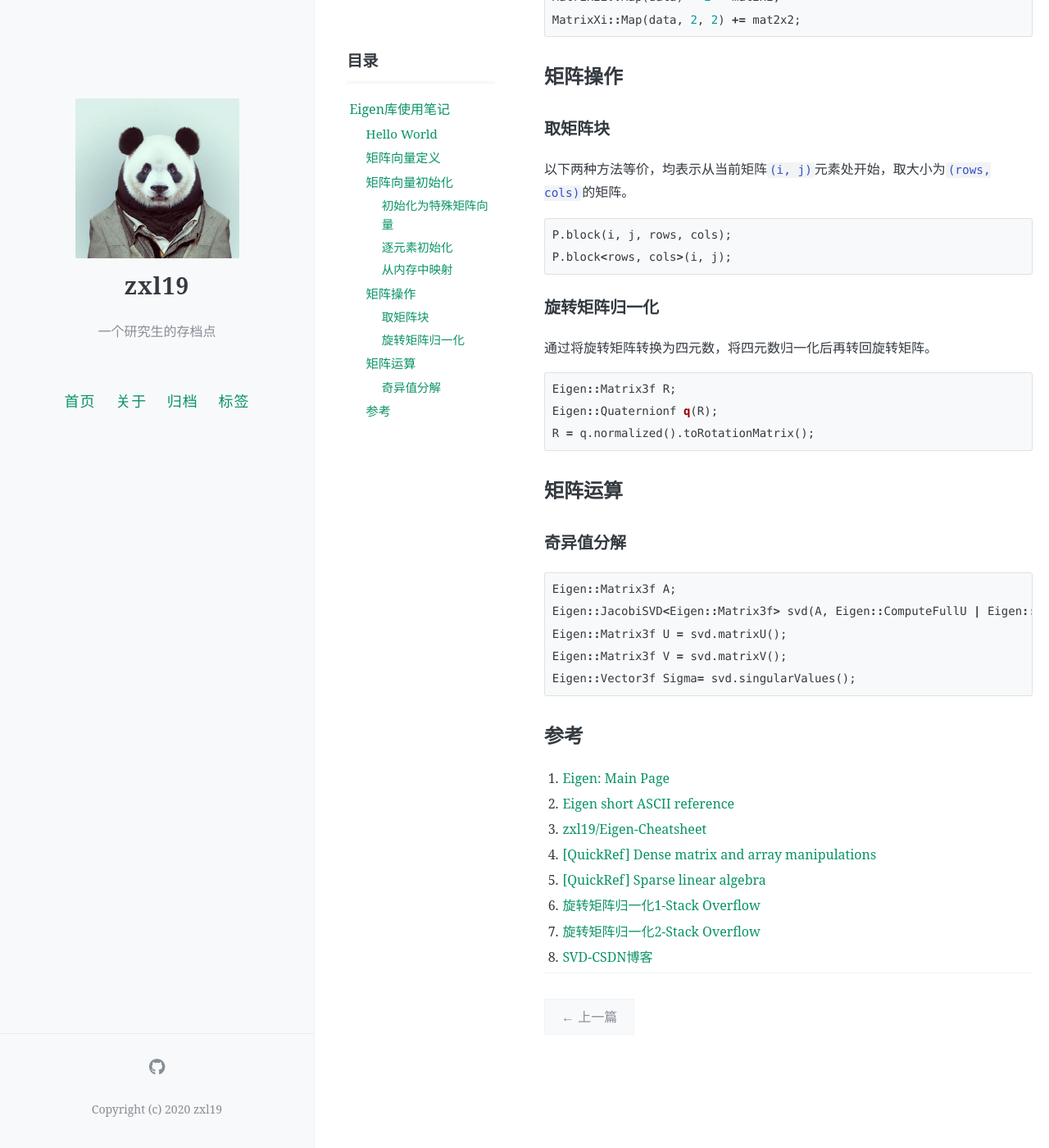
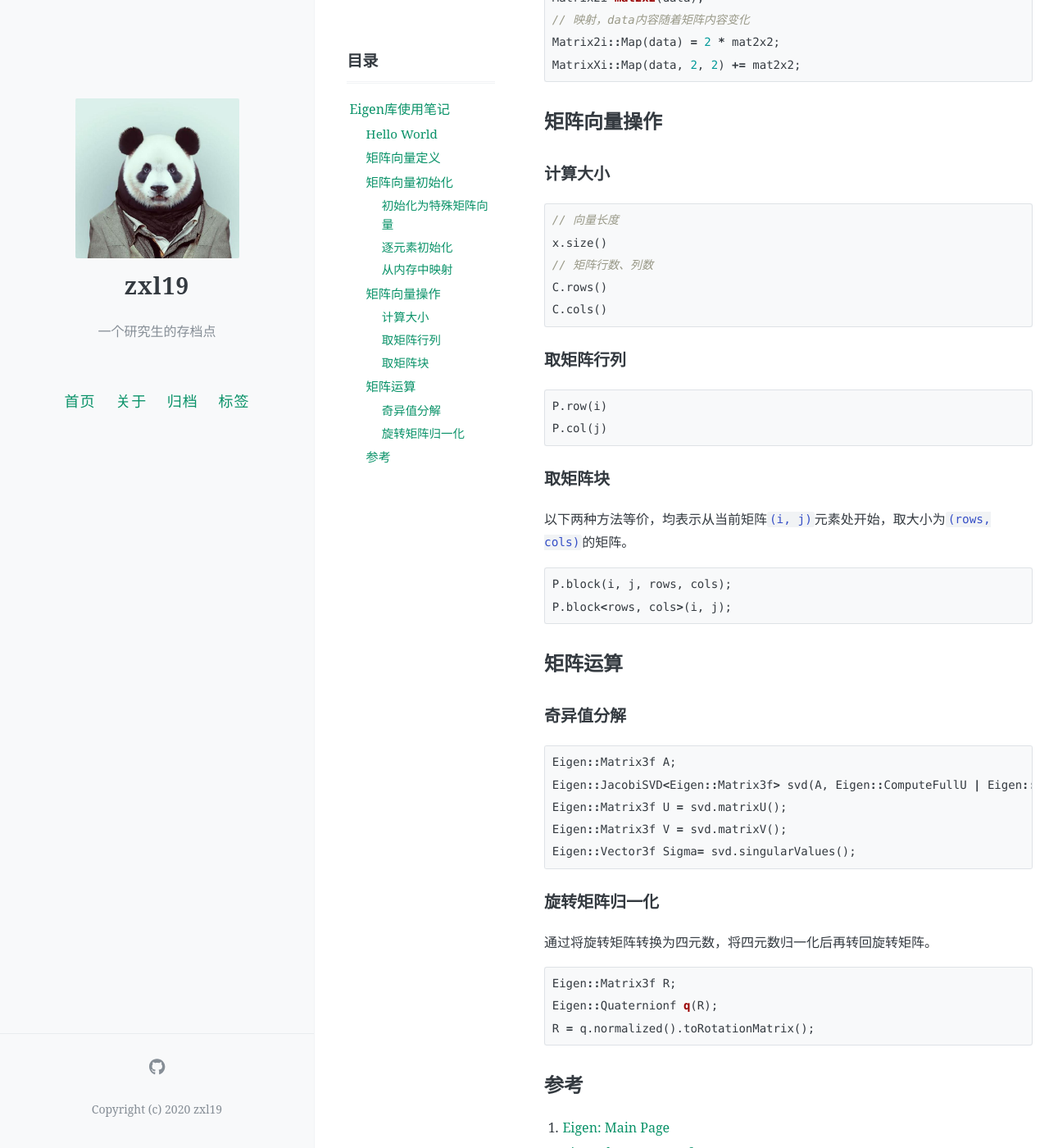
Before and after one commit to zxl19/zxl19.github.io, a Jekyll site: the page built from _posts/2021-08-23-eigen-note.md, in a window 1280 px wide and 1400 px high, scrolled down 2230 px. Shown: the whole window at 82% size. Built offline with Jekyll 4.4.1, drawn with Linux system fonts in a browser that asks for light colours; comment, search, counter and statistics services are not loaded; some of the changed text lies outside the part shown.

Commit message:
Update 2021-08-23-eigen-note.md

````diff
--- a/_posts/2021-08-23-eigen-note.md
+++ b/_posts/2021-08-23-eigen-note.md
@@ -21,7 +21,8 @@ pinned: false
 
 ## 矩阵向量定义
 
-尽可能少用动态大小的矩阵向量，以提高运行速度。
+1. Eigen使用`typedef`关键字重命名了常用大小的矩阵和向量名；
+2. 尽可能少用动态大小的矩阵向量，以提高运行速度。
 
 ```cpp
 Matrix<float,Dynamic,Dynamic>   <=>   MatrixXf
@@ -67,7 +68,7 @@ Eigen::Matrix3d C.setRandom();
 
 ### 逐元素初始化
 
-逐行填满。
+可以使用`<<`运算符逐行对于元素进行初始化，也可以使用下标对于特定元素进行初始化。
 
 ```cpp
 Eigen::Matrix2d A;
@@ -97,7 +98,24 @@ Matrix2i::Map(data) = 2 * mat2x2;
 MatrixXi::Map(data, 2, 2) += mat2x2;
 ```
 
-## 矩阵操作
+## 矩阵向量操作
+
+### 计算大小
+
+```cpp
+// 向量长度
+x.size()
+// 矩阵行数、列数
+C.rows()
+C.cols()
+```
+
+### 取矩阵行列
+
+```cpp
+P.row(i)
+P.col(j)
+```
 
 ### 取矩阵块
 
@@ -106,16 +124,6 @@ MatrixXi::Map(data, 2, 2) += mat2x2;
 ```cpp
 P.block(i, j, rows, cols);
 P.block<rows, cols>(i, j);
-```
-
-### 旋转矩阵归一化
-
-通过将旋转矩阵转换为四元数，将四元数归一化后再转回旋转矩阵。
-
-```cpp
-Eigen::Matrix3f R;
-Eigen::Quaternionf q(R);
-R = q.normalized().toRotationMatrix();
 ```
 
 ## 矩阵运算
@@ -130,6 +138,16 @@ Eigen::Matrix3f V = svd.matrixV();
 Eigen::Vector3f Sigma= svd.singularValues();
 ```
 
+### 旋转矩阵归一化
+
+通过将旋转矩阵转换为四元数，将四元数归一化后再转回旋转矩阵。
+
+```cpp
+Eigen::Matrix3f R;
+Eigen::Quaternionf q(R);
+R = q.normalized().toRotationMatrix();
+```
+
 ## 参考
 
 1. [Eigen: Main Page](https://eigen.tuxfamily.org/dox/)
@@ -137,6 +155,6 @@ Eigen::Vector3f Sigma= svd.singularValues();
 3. [zxl19/Eigen-Cheatsheet](https://github.com/zxl19/Eigen-Cheatsheet)
 4. [[QuickRef] Dense matrix and array manipulations](https://eigen.tuxfamily.org/dox/group__QuickRefPage.html)
 5. [[QuickRef] Sparse linear algebra](https://eigen.tuxfamily.org/dox/group__SparseQuickRefPage.html)
-6. [旋转矩阵归一化1-Stack Overflow](https://stackoverflow.com/questions/21761909/eigen-convert-matrix3d-rotation-to-quaternion)
-7. [旋转矩阵归一化2-Stack Overflow](https://stackoverflow.com/questions/43896041/eigen-matrix-to-quaternion-and-back-have-different-result)
-8. [SVD-CSDN博客](https://blog.csdn.net/jiang_he_hu_hai/article/details/78363642)
+6. [SVD-CSDN博客](https://blog.csdn.net/jiang_he_hu_hai/article/details/78363642)
+7. [旋转矩阵归一化1-Stack Overflow](https://stackoverflow.com/questions/21761909/eigen-convert-matrix3d-rotation-to-quaternion)
+8. [旋转矩阵归一化2-Stack Overflow](https://stackoverflow.com/questions/43896041/eigen-matrix-to-quaternion-and-back-have-different-result)
````
